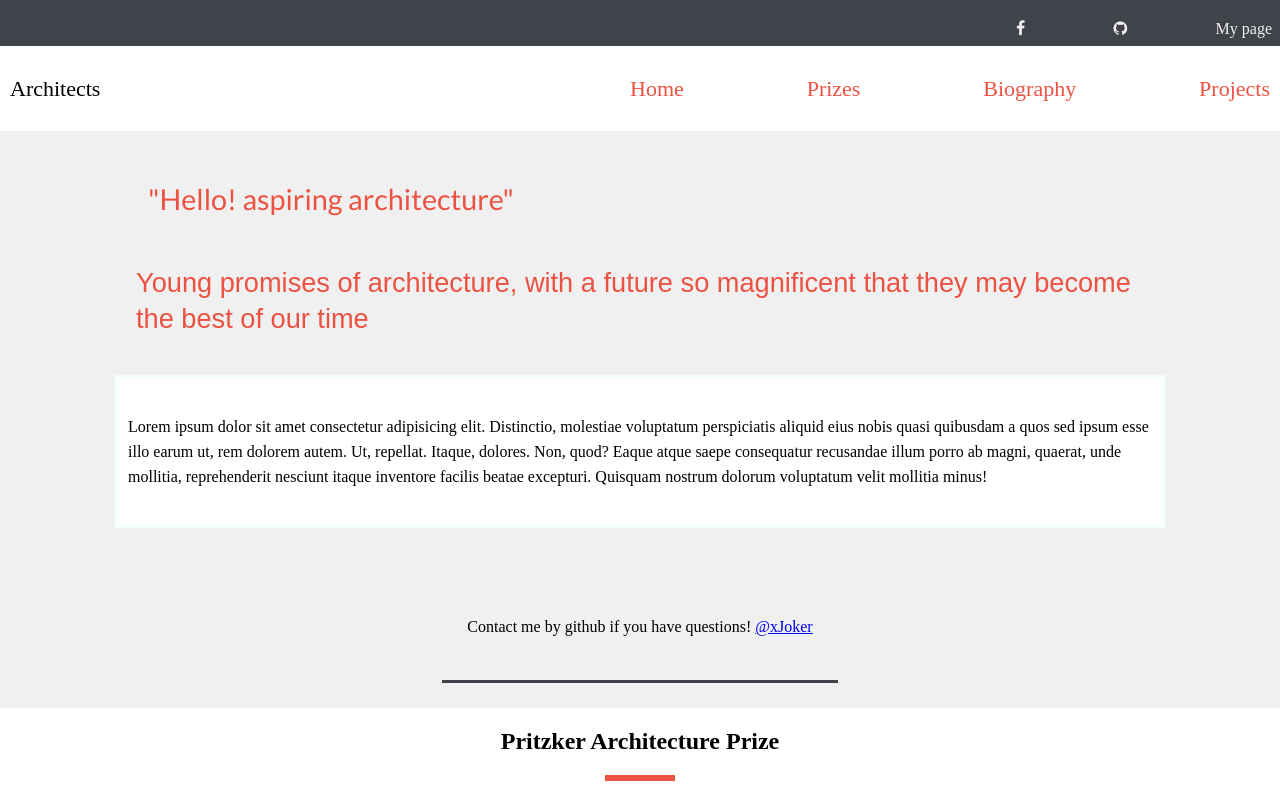
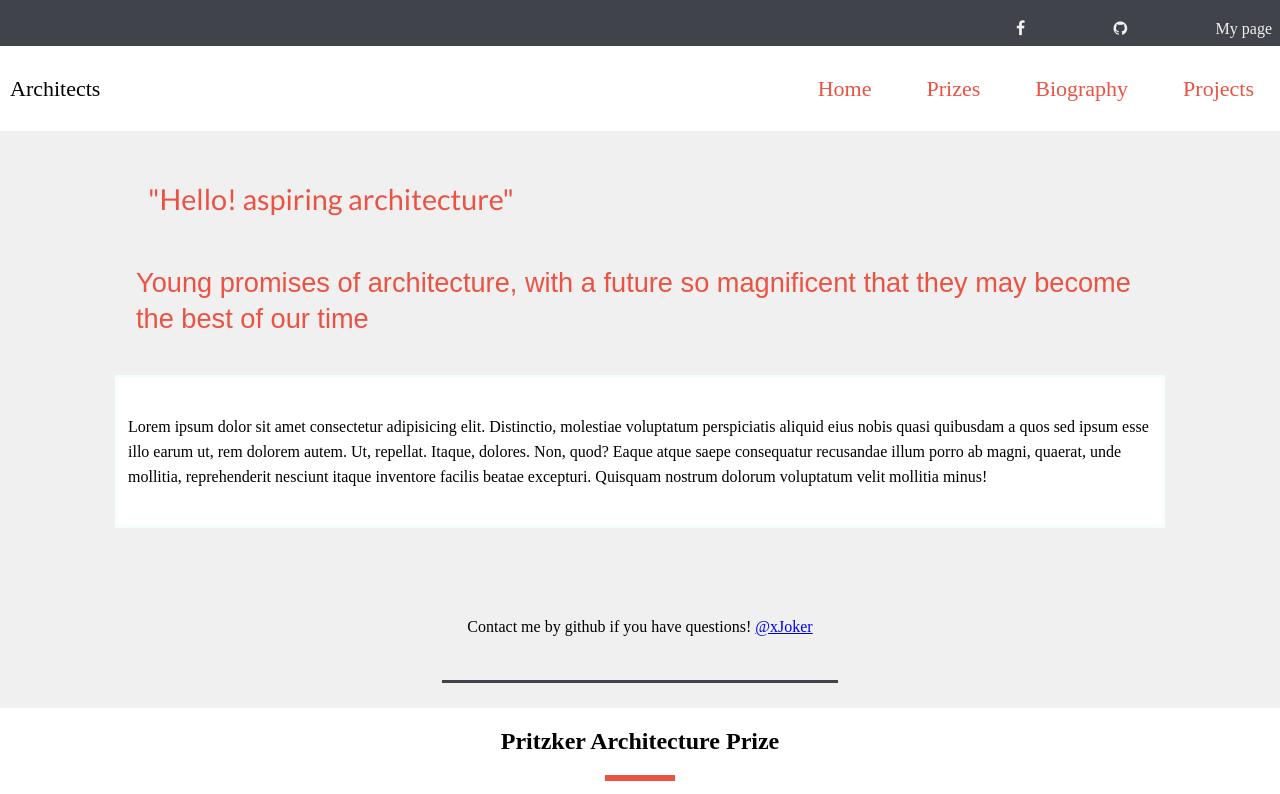
Before and after one commit to CarlosE-Feliz/Capstone, a website: page about.html in a window 1280 px wide. Shown: the top 794 px of the page. Drawn offline with Linux system fonts and the light colour scheme; a web font is replaced by a local one.

Commit message:
Update about.css

```diff
--- a/css/about.css
+++ b/css/about.css
@@ -181,7 +181,6 @@ hr {
   }
 
   .nav-bar {
-    justify-content: space-between;
     align-items: center;
     width: 100%;
     background-color: #fff;
@@ -198,8 +197,10 @@ hr {
   .nav-list {
     list-style: none;
     margin: 12px 10px;
-    justify-content: space-between;
-    width: 50%;
+    justify-content: flex-end;
+    width: 100%;
+    gap: 55px;
+    padding: 1rem;
   }
 
   .section-social a {
```
